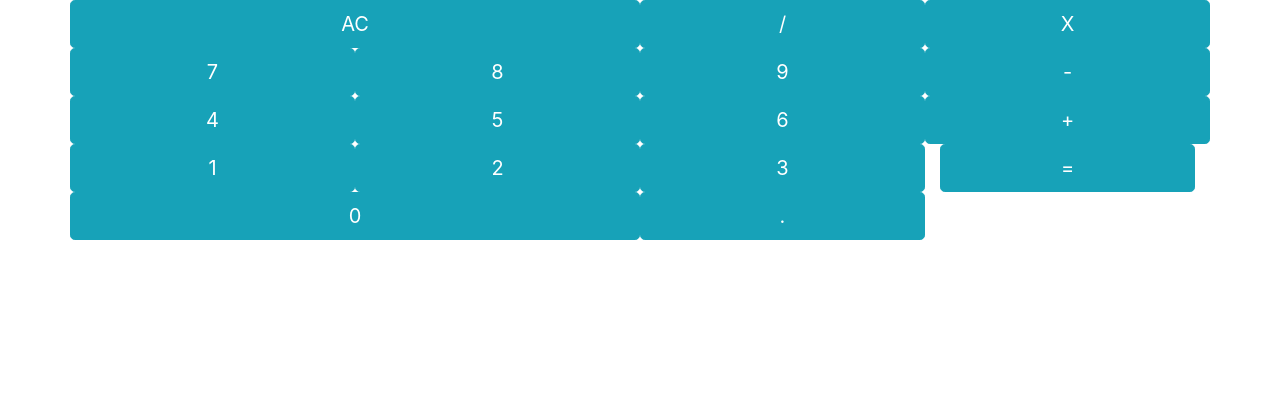
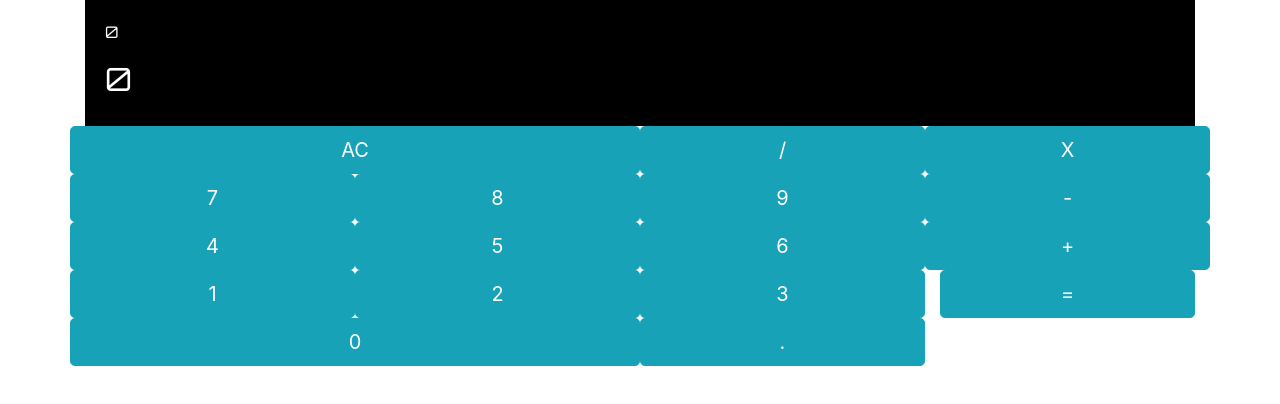
Before and after one commit to Touseef-ahmad/calculator-fcc, a React (Create React App) app: page / in a window 1280 px wide. Shown: the top 404 px of the page. Built offline with nearby package versions, Linux system fonts and the light colour scheme.

Commit message:
added evaluate and clear function

```diff
--- a/public/index.html
+++ b/public/index.html
@@ -9,6 +9,7 @@
       name="description"
       content="Web site created using create-react-app"
     />
+    <link href="https://fonts.googleapis.com/css2?family=Orbitron&display=swap" rel="stylesheet">
     <link rel="apple-touch-icon" href="%PUBLIC_URL%/logo192.png" />
     <!--
       manifest.json provides metadata used when your web app is installed on a
--- a/src/App.jsx
+++ b/src/App.jsx
@@ -1,15 +1,55 @@
 import React from 'react';
 import './App.css';
 import NumPad from './Pad/num_pad.jsx';
+import Display from './display/display.jsx'
 //bootstrap imports
 import 'bootstrap/dist/css/bootstrap.min.css';
 
 class App extends React.Component {
+  constructor(props){
+    super(props);
+    this.state = {
+      expression: '0',
+      result : '0',
+    }
+    this.addToExpression = this.addToExpression.bind(this)
+    this.clear = this.clear.bind(this)
+    this.evaluate = this.evaluate.bind(this)
+  }
+  evaluate(){
+    const result = eval(this.state.expression)
+    this.setState({result})
+    this.setState(state => ({
+      expression : state.expression + " = " + result
+    }))
+  }
+  clear(){
+    this.setState(state => ({
+      expression : '0',
+      result:'0'
+    }))
+  }
+
+  addToExpression(char){
+    let expression = this.state.expression;
+    if(/=/.test(expression)){this.clear()}
+    if(char === 'X'){char='*'}
+    if(/\D/.test(char) && /\D$/.test(expression) && char !== '.'){ // if input is non-digit
+
+      this.setState({expression : expression.replace(/^0/,'').replace(/\D$/ , char)})
+    }else{
+    this.setState(state => ({
+      expression : state.expression.replace(/^0/,'')+char
+    }))
+    }
+  }
   render(){
+    const result = this.state.result;
+    const expression = this.state.expression;
     return (
       <div className="container">
-
-        <NumPad/>
+        <Display result={result} expression={expression}/>
+        <NumPad addToExpression={this.addToExpression} equal={this.evaluate} clear={this.clear}/>
       </div>
     );
   }
--- a/src/Pad/key.jsx
+++ b/src/Pad/key.jsx
@@ -8,10 +8,9 @@ export default class Key extends React.Component {
     render(){
         const char = this.props.char;
         const width = this.props.width;
-        const cl = this.props.class;
         return(
           <div className={width ? `col-md-${width} col-lg-${width} col-sm-${width} col-${width} padding-0` : "col-md-3 col-lg-3 col-3 col-sm-3 padding-0"}>
-            <button className={`btn btn-info btn-lg btn-block`}>
+            <button onClick={()=>this.props.addToExpression(char)} className={`btn btn-info btn-lg btn-block`}>
             {char}
           </button>
           </div>
--- a/src/Pad/num_pad.jsx
+++ b/src/Pad/num_pad.jsx
@@ -7,36 +7,36 @@ class NumPad extends React.Component {
       <div className="row">
            <div className="col-md-12 col-lg-12 col-sm-12 col-12">
         <div className="row">
-          <Key char="AC" width={6}/>
-          <Key char="/" />
-          <Key char="X" />
+          <Key addToExpression={this.props.clear} char="AC" width={6}/>
+          <Key addToExpression={this.props.addToExpression} char="/" />
+          <Key addToExpression={this.props.addToExpression} char="X" />
         </div>
         <div className="row">
-          <Key char="7" />
-          <Key char="8" />
-          <Key char="9" />
-          <Key char="-" />
+          <Key addToExpression={this.props.addToExpression} char="7" />
+          <Key addToExpression={this.props.addToExpression} char="8" />
+          <Key addToExpression={this.props.addToExpression} char="9" />
+          <Key addToExpression={this.props.addToExpression} char="-" />
         </div>
         <div className="row">
-          <Key char="4" />
-          <Key char="5" />
-          <Key char="6" />
-          <Key char="+" />
+          <Key addToExpression={this.props.addToExpression} char="4" />
+          <Key addToExpression={this.props.addToExpression} char="5" />
+          <Key addToExpression={this.props.addToExpression} char="6" />
+          <Key addToExpression={this.props.addToExpression} char="+" />
         </div>
         <div className="row">
           <div className="col-md-9 col-lg-9 col-9 col-sm-9">
             <div className="row">
-              <Key char="1" width={4}/>
-              <Key char="2" width={4}/>
-              <Key char="3" width={4}/>
+              <Key addToExpression={this.props.addToExpression} char="1" width={4}/>
+              <Key addToExpression={this.props.addToExpression} char="2" width={4}/>
+              <Key addToExpression={this.props.addToExpression} char="3" width={4}/>
             </div>
             <div className="row">
-              <Key char="0" width={8}/>
-              <Key char="." width={4}/>
+              <Key addToExpression={this.props.addToExpression} char="0" width={8}/>
+              <Key addToExpression={this.props.addToExpression} char="." width={4}/>
             </div>
           </div>
           <div className="col-md-3 col-lg-3 col-3 col-sm-3">
-          <Key char="=" width={12} class="equal"/>
+          <Key addToExpression={this.props.equal} char="=" width={12}/>
           </div>
         </div>
 
--- a/src/display/display.jsx
+++ b/src/display/display.jsx
@@ -1,8 +1,21 @@
 import React from 'react';
+import './styles.css'
 class Display extends React.Component {
-    render(){
-        return(
-            <div><h2>Display</h2></div>
+    render() {
+        return (
+            <div id="display">
+                <div className="row">
+                    <div className="col-12 col-md-12 col-sm-12">
+                        <p>{this.props.expression}</p>
+                    </div>
+                </div>
+                <div className="row">
+                    <div className="col-12 col-md-12 col-sm-12">
+                        <h2>{this.props.result}</h2>
+                    </div>
+                </div>
+            </div>
         );
     }
 }
+export default Display;
--- /dev/null
+++ b/src/display/styles.css
@@ -0,0 +1,6 @@
+#display {
+    background-color: black;
+    color: white;
+    font-family: 'Orbitron', sans-serif;
+    padding:20px;
+}
```
